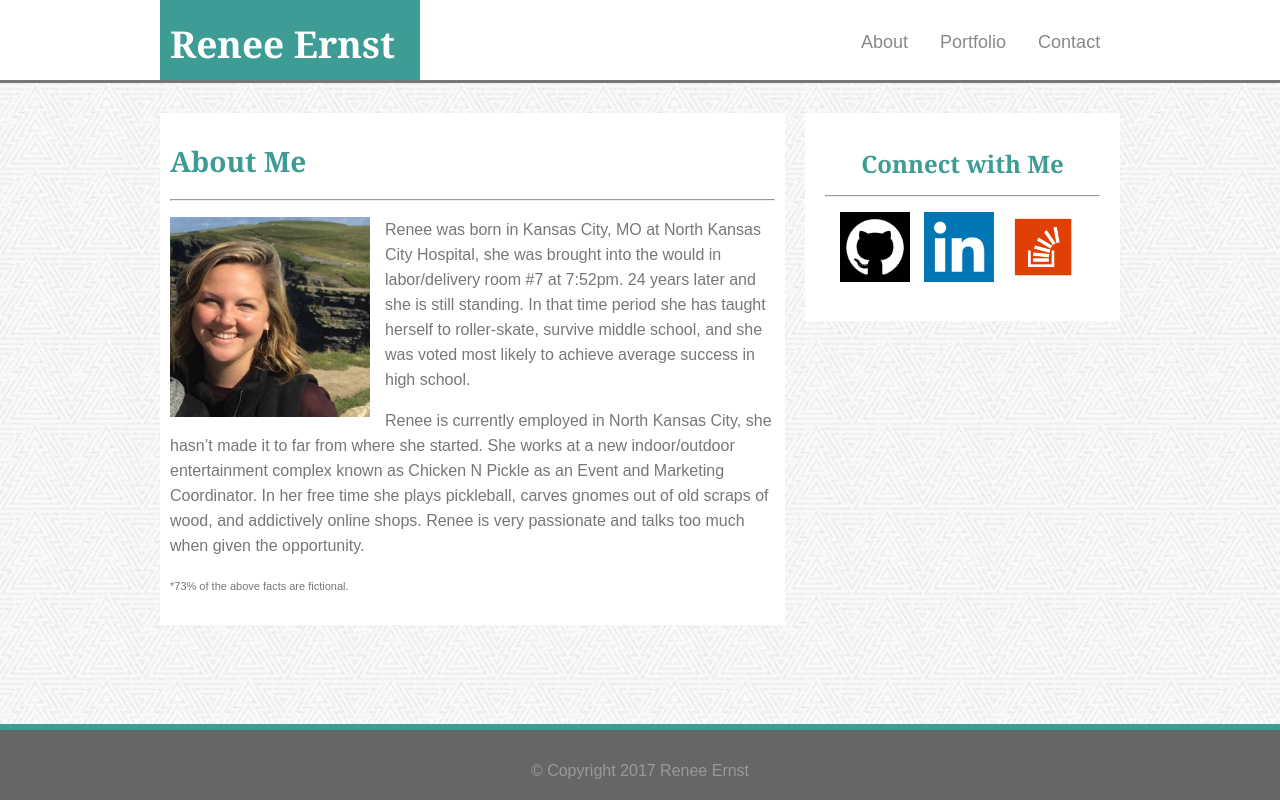
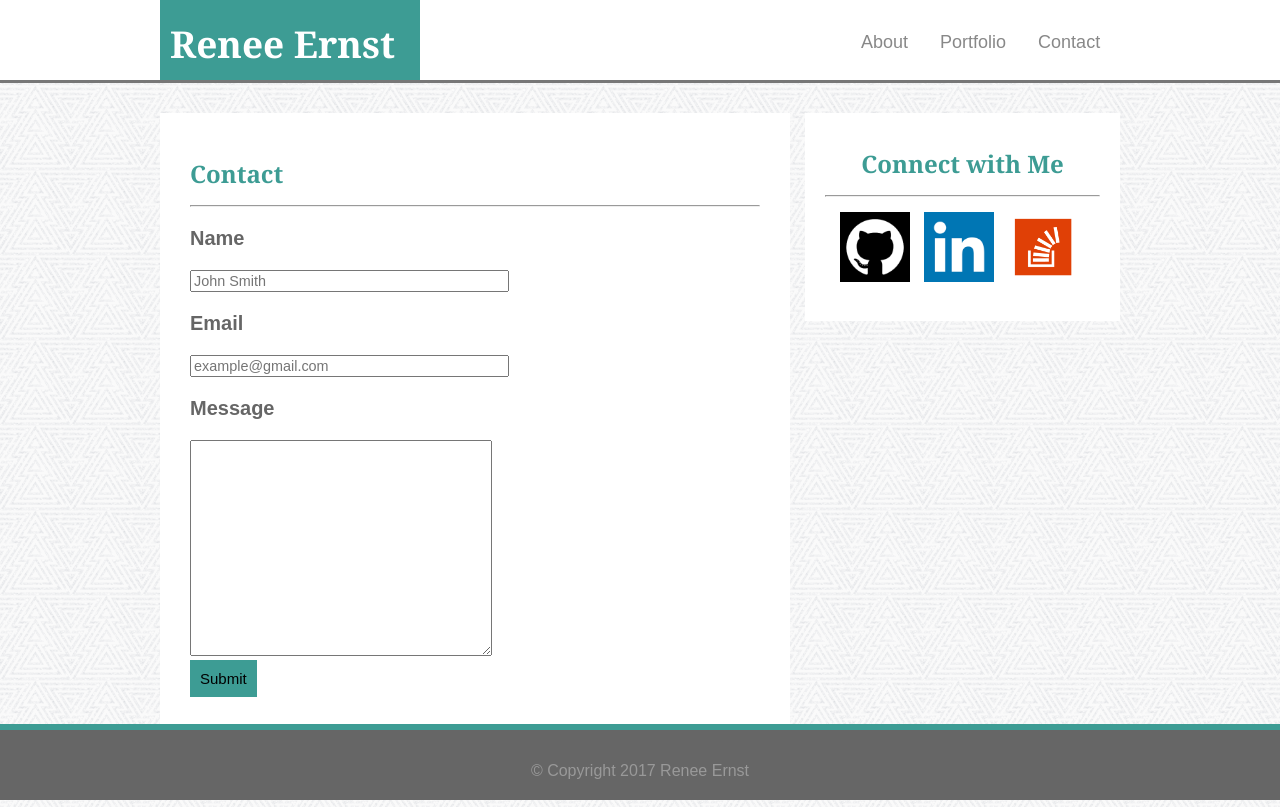
Before and after one commit to rernst322/Basic-Portfolio, a plain HTML site: page contact.html in a window 1280 px wide. Drawn offline with Linux system fonts and the light colour scheme.

Commit message:
initial files

```diff
--- a/contact.html
+++ b/contact.html
@@ -25,18 +25,33 @@
 </div>
 
 </div>
+
 <div class="container">
-<div id="AboutMe">
-	<h1>About Me</h1>
+<div id="Main">
+	<h2>Contact</h2>
 	<hr>
-	<p></p>
+		<h3>Name</h3>
+		<form>
+			<input type="Name" placeholder="John Smith" size="35" >
+		</form>
+		<h3>Email</h3>
+		<form>
+			<input type="email" placeholder="example@gmail.com" size="35">
+		</form>
+		<h3>Message</h3>
+		<form>
+			<textarea name="comments" cols="40" rows="15"></textarea>
+		</form>
+			<button type="submit" class="button1">Submit</button>
 
-	<img class="MyPic" src="assets/Renee.jpg" height="200">
+		</form>
 
-	<p>Renee was born in Kansas City, MO at North Kansas City Hospital, she was brought into the would in labor/delivery room #7 at 7:52pm. 24 years later and she is still standing. In that time period she has taught herself to roller-skate, survive middle school, and she was voted most likely to achieve average success in high school. </p>
-	<p>Renee is currently employed in North Kansas City, she hasn’t made it to far from where she started. She works at a new indoor/outdoor entertainment complex known as Chicken N Pickle as an Event and Marketing Coordinator. In her free time she plays pickleball, carves gnomes out of old scraps of wood, and addictively online shops. Renee is very passionate and talks too much when given the opportunity. </p>
-	<div class="liltxt"><p>*73% of the above facts are fictional.</div></p>
-</div>
+	</div>
+
+
+
+
+
 
 <div id="Connect">
 	<h2>Connect with Me</h2>
--- a/css/style.css
+++ b/css/style.css
@@ -3,6 +3,7 @@
 body {
 	margin: 0 auto;
 	width: 100%;
+	height: 100%;
 	background-image: url("../assets/background.png");
 }
 
@@ -47,6 +48,7 @@ body {
 	width: 960px;
 	margin: 0 auto;
 	padding: 30px;
+	overflow: scroll;
 }
 
 .NavList {
@@ -94,6 +96,11 @@ h2 {
 	font-family: 'Georgia', Times, Times New Roman, serif;
 }
 
+h3 {
+	font-size: 20px;
+	font-family: 'Arial', 'Helvetica Neue', Helvetica, sans-serif;
+	color: rgb(102, 102, 102);
+}
 p {
 	font-family: 'Arial', 'Helvetica Neue', Helvetica, sans-serif;
 	color: #777777;
@@ -102,12 +109,16 @@ p {
 .liltxt p {
 	font-size:11px;
 }
-#AboutMe {
-	width: 605px;
+
+#Main {
+	width: 570px;
 	background-color: white;
-	top: 60px;
 	float: left;
-	padding: 10px;
+	padding: 30px;
+	position: relative;
+	overflow: scroll;
+	margin-bottom: 50px;
+
 
 }
 
@@ -116,6 +127,7 @@ p {
 	float: right;
 	background-color: white;
 	padding: 20px;
+	position: relative;
 
 }
 
@@ -123,12 +135,12 @@ p {
 	float: left;
 }
 
-#AboutMe p {
+#Main p {
 	clear: right;
 	line-height: 25px;
 }
 
-#AboutMe img {
+#Main img {
 	margin-right: 15px;
 	margin-bottom: 10px;
 }
@@ -146,17 +158,37 @@ p {
 	text-align: center;;
 }
 
+button {
+	background-color: rgb(61, 156, 148);
+	border: none;
+	padding: 10px;
+	text-align: center;
+	display: inline block;
+	font-size: 15px;
+	font-color: black;
+}
+
+button:hover {
+	background-color: rgb( 102, 102, 102);
+}
+input {
+	font-size: 90%
+}
+
+textarea {
+	font-size: 90%;
+}
 
 footer {
-	clear: left;
+	clear: none;
 	height: 70px;
 	background-color: rgb(102,102,102);
-	display: block;
 	width: 100%;
-	position: absolute;
 	bottom: 0;
+	margin-top: 20px;
 	border-top: solid 6px;
 	border-top-color: rgb(61, 156, 148);
+	position: fixed;
 }
 
 .footer {
```
Also changed, not shown: index.html (+1 -1 lines).
